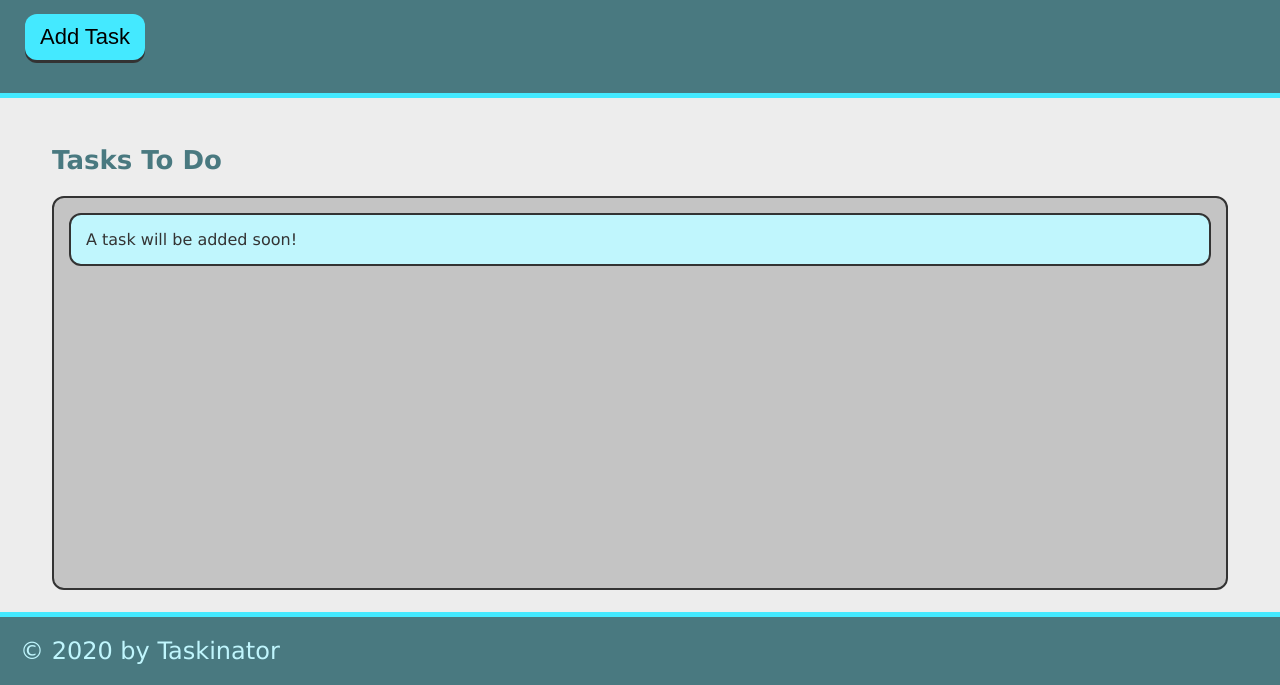
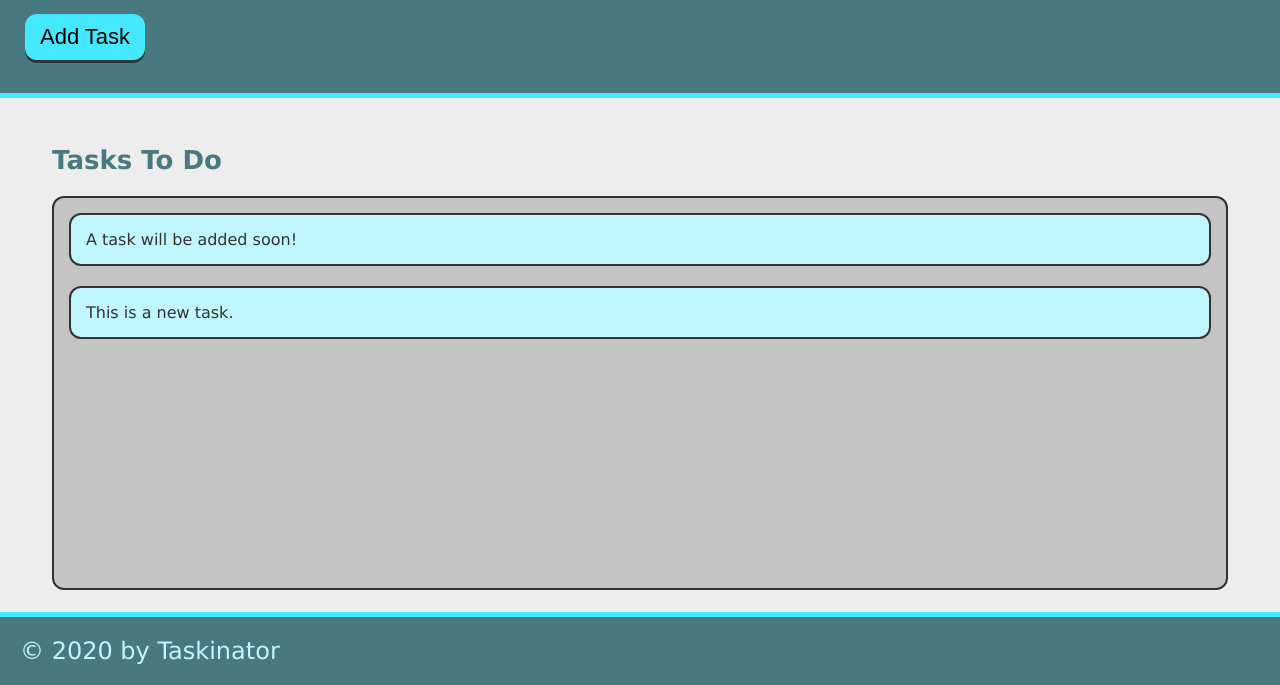
Before and after one commit to pcancio/taskinator, a plain HTML site: page index.html in a window 1280 px wide. Both pictures are taken after a click on the button "Add Task". Shown: the part 115-800 px from the top of the page. Drawn offline with Linux system fonts and the light colour scheme.

Commit message:
ability to add a task

```diff
--- a/assets/js/script.js
+++ b/assets/js/script.js
@@ -0,0 +1,11 @@
+var buttonEl = document.querySelector('#save-task');
+var tasksToDoEl = document.querySelector('#tasks-to-do');
+
+var createTaskHandler = function() {
+    var listItemEl = document.createElement('li');
+    listItemEl.className = 'task-item';
+    listItemEl.textContent = 'This is a new task.';
+    tasksToDoEl.appendChild(listItemEl);
+};
+
+buttonEl.addEventListener('click', createTaskHandler);
--- a/index.html
+++ b/index.html
@@ -13,12 +13,12 @@
     <header>
         <h1 class='page-title'>Taskinator</h1>
         <p>Click the button below to add a new task!</p>
-        <button class='btn'>Add Task</button>
+        <button class='btn' id='save-task'>Add Task</button>
     </header>
     <main class='page-content'>
         <section class='task-list-wrapper'>
             <h2 class='list-title'>Tasks To Do</h2>
-            <ul class='task-list'>
+            <ul class='task-list' id='tasks-to-do'>
                 <li class='task-item'>A task will be added soon!</li>
             </ul>
         </section>
```
